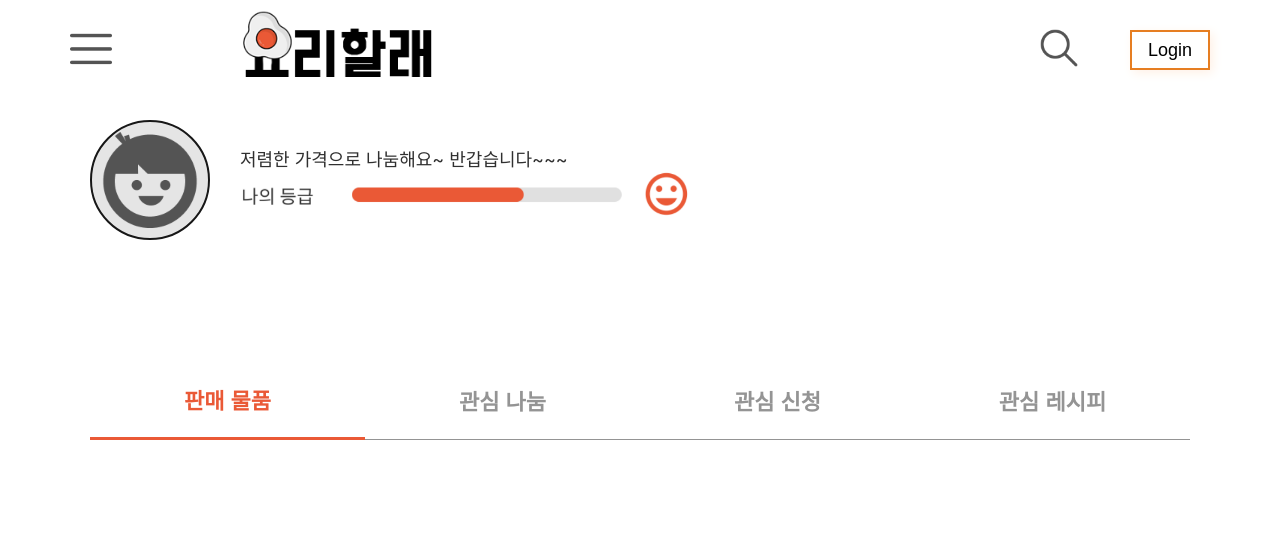
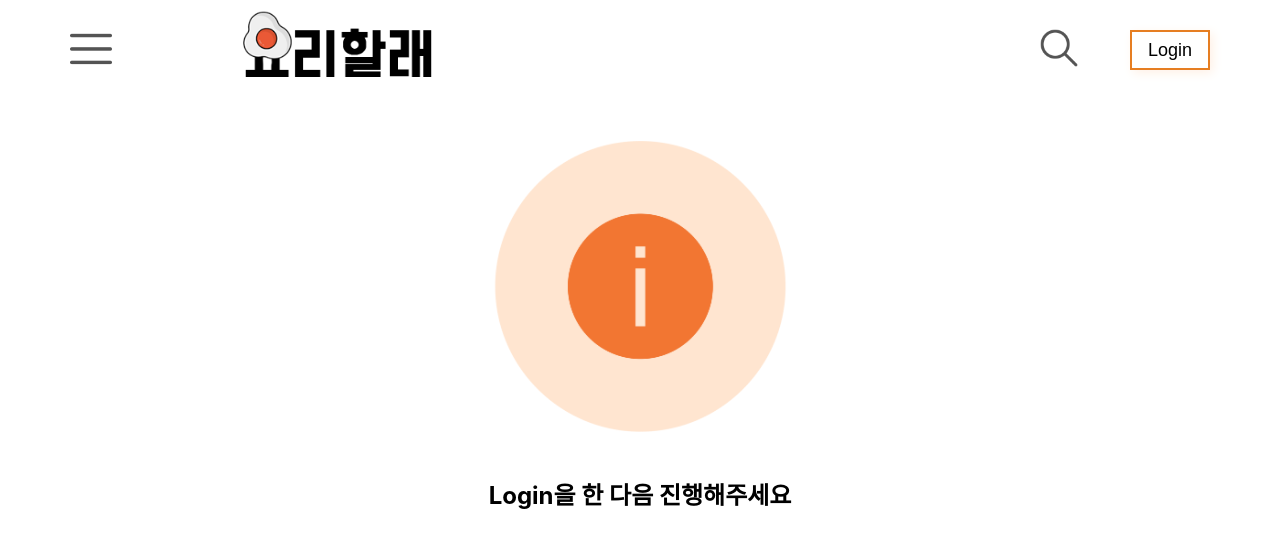
Before and after one commit to robbeca-code/cook, a React (Create React App) app: page /mypage in a window 1280 px wide. Shown: the top 548 px of the page. Built offline with nearby package versions, Linux system fonts and the light colour scheme.

Commit message:
Modified the Mypage.

```diff
--- a/src/routes/Mypage.js
+++ b/src/routes/Mypage.js
@@ -3,14 +3,13 @@ import Sidebar from "./Sidebar";
 import style from './Mypage.module.css';
 import cn from "classnames";
 
-function Mypage({isOpen, userId, food, product, mark, setMark}) {
+function Mypage({isOpen, userId, food, product, mark}) {
   let target = 'mypage';
   let [tab, setTab] = useState(0);
   let [remove, setRemove] = useState('');
 
   if(mark.indexOf(remove) > -1) {
     let index = mark.indexOf(remove);
-    console.log(index);
     mark.splice(index, 1);
   }
 
@@ -20,6 +19,13 @@ function Mypage({isOpen, userId, food, product, mark, setMark}) {
         <Sidebar isOpen={isOpen} target={target} />
       </aside>
 
+      {
+        userId === ''
+        ? <div className={cn(style.alert)}>
+            <img src="/public-assets/mypage/login-alert.png" alt="" />
+            <h1>Login을 한 다음 진행해주세요</h1>
+          </div>
+        : <div>
           <header className={cn(style.header)}>
             <div className={cn(style.userImg)}>
               <img src="/public-assets/mypage/userImg.png" alt="user profile"/>
@@ -50,8 +56,10 @@ function Mypage({isOpen, userId, food, product, mark, setMark}) {
             {
               <GetTab tab={tab} food={food} product={product} mark={mark} setRemove={setRemove} />
             }
+          </section>
+        </div>
+      }
 
-      </section>
     </section>
   );
 }
--- a/src/routes/Mypage.module.css
+++ b/src/routes/Mypage.module.css
@@ -3,6 +3,21 @@
   margin: 0 auto;
   padding-top: 120px;
   margin-bottom: 100px;
+}
+
+
+/*   Alert   */
+.alert {
+  text-align: center;
+  margin-top: 20px;
+}
+
+.alert > img {
+  width: 300px;
+}
+
+.alert > h1 {
+  margin-top: 40px;
 }
 
 
```
Also changed, not shown: public/public-assets/mypage/login-alert.png (added). Lines whose indentation alone changed are shown as unchanged.
